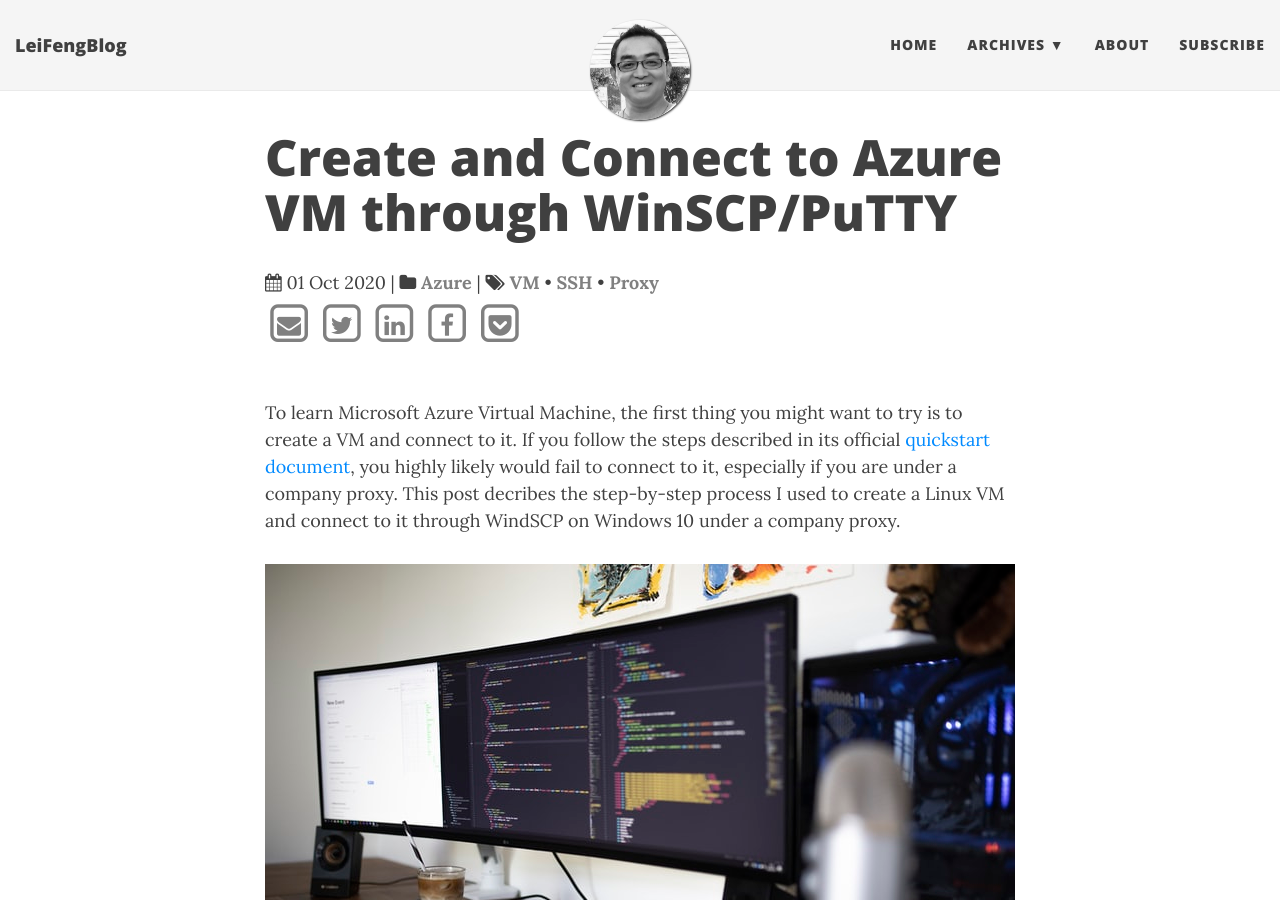
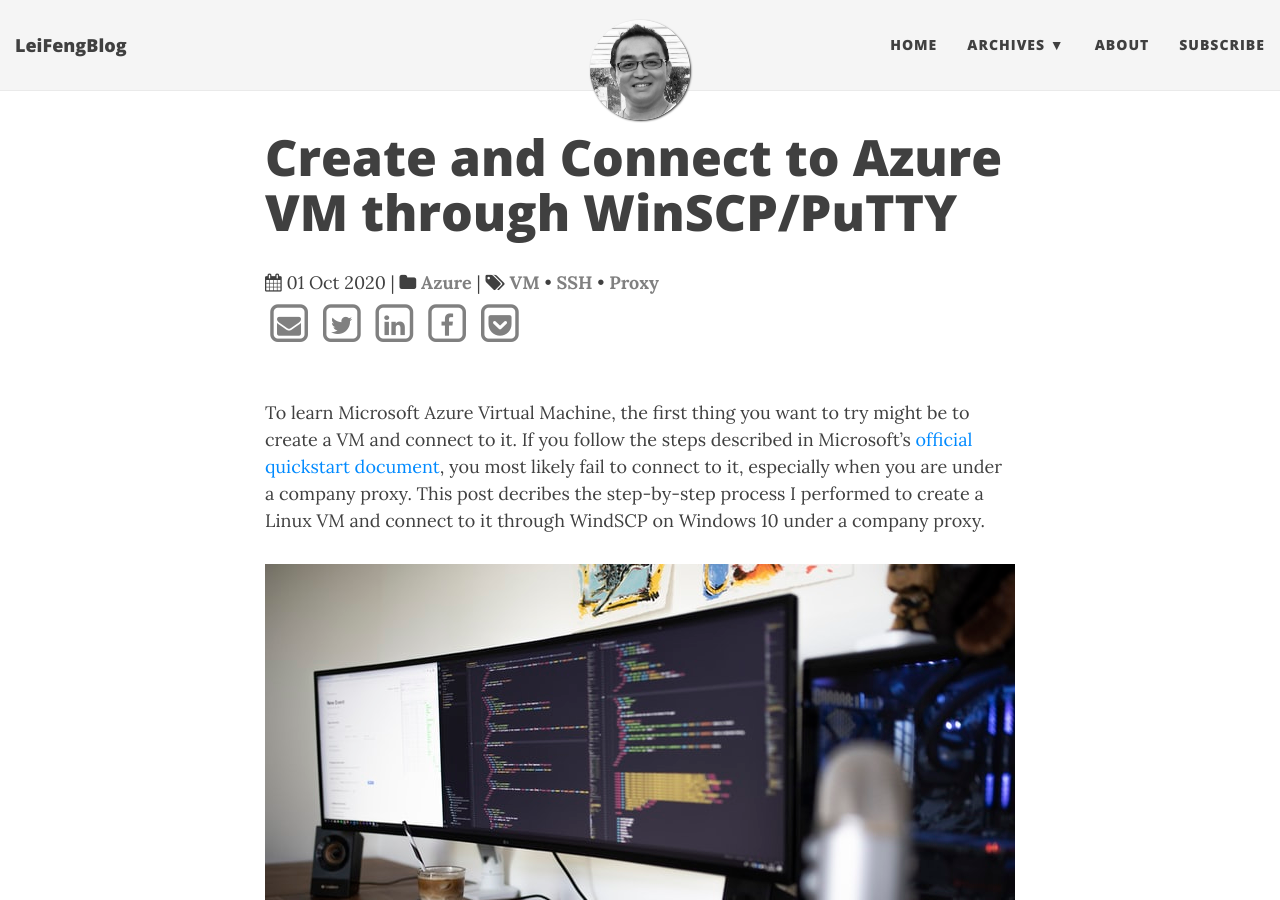
Before and after one commit to stonefl/stonefl.github.io, a Jekyll site: the page built from _posts/2020-10-01-create-and-connect-to-azure-vm-under-company-proxy.md, in a window 1280 px wide and 900 px high. Built offline with Jekyll 4.4.1, drawn with Linux system fonts in a browser that asks for light colours; nearby versions of some CDN libraries; comment, search, counter and statistics services are not loaded.

Commit message:
Update 2020-10-01-create-and-connect-to-azure-vm-under-company-proxy.md

```diff
--- a/_posts/2020-10-01-create-and-connect-to-azure-vm-under-company-proxy.md
+++ b/_posts/2020-10-01-create-and-connect-to-azure-vm-under-company-proxy.md
@@ -10,7 +10,7 @@ tags:
   - SSH
   - Proxy
 ---
-To learn Microsoft Azure Virtual Machine, the first thing you might want to try is to create a VM and connect to it. If you follow the steps described in its official [quickstart document](https://docs.microsoft.com/en-us/azure/virtual-machines/windows/quick-create-cli), you highly likely would fail to connect to it, especially if you are under a company proxy. This post decribes the step-by-step process I used to create a Linux VM and connect to it through WindSCP on Windows 10 under a company proxy.
+To learn Microsoft Azure Virtual Machine, the first thing you want to try might be to create a VM and connect to it. If you follow the steps described in Microsoft's [official quickstart document](https://docs.microsoft.com/en-us/azure/virtual-machines/windows/quick-create-cli), you most likely fail to connect to it, especially when you are under a company proxy. This post decribes the step-by-step process I performed to create a Linux VM and connect to it through WindSCP on Windows 10 under a company proxy.
 
 <!--more-->
 ![https://unsplash.com/photos/0qvBNep1Y04]({{site.baseurl}}/img/post/computer.jfif)
```
